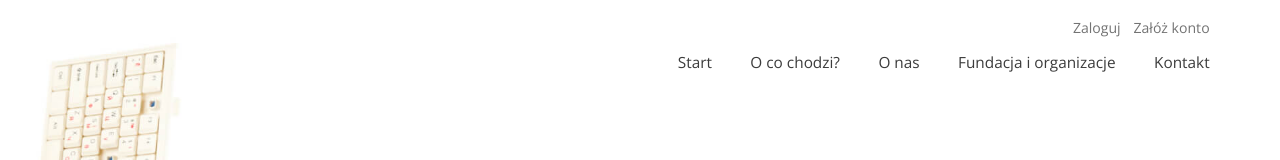
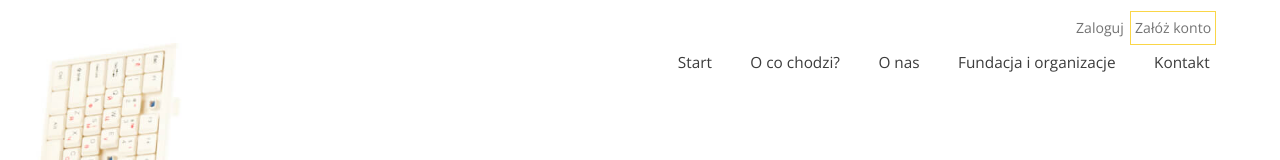
Before and after one commit to not-capuleti/oddaj-rzeczy, a React (Create React App) app: page /#/ in a window 1280 px wide. Shown: the top 160 px of the page. Built offline with nearby package versions, Linux system fonts and the light colour scheme.

Commit message:
Border added to sign-in btn in the header section

```diff
--- a/src/components/Home/Header/Nav.js
+++ b/src/components/Home/Header/Nav.js
@@ -13,8 +13,8 @@ class Nav extends Component {
 
 		return (
 			<nav className="header__menu__nav">
-				{navElements.map((element) => (
-					<Link to={element.to} spy={true} smooth={true} offset={0} duration={500}>
+				{navElements.map((element, idx) => (
+					<Link key={`${element}_${idx}`} to={element.to} spy={true} smooth={true} offset={0} duration={500}>
 						{element.title}
 					</Link>
 				))}
--- a/src/components/Home/Header/TopMenu.js
+++ b/src/components/Home/Header/TopMenu.js
@@ -8,7 +8,9 @@ class TopMenu extends Component {
 			<Fragment>
 				<div className="header__menu">
 					<Link to="/logowanie">Zaloguj</Link>
-					<Link to="/rejestracja">Załóż konto</Link>
+					<Link id="sign-in" to="/rejestracja">
+						Załóż konto
+					</Link>
 					<Nav />
 				</div>
 			</Fragment>
--- a/src/scss/components/_header.scss
+++ b/src/scss/components/_header.scss
@@ -21,6 +21,10 @@
 			color: $login-btns-text-color;
 			font-size: 1.1vw;
 			padding: 0 .5vw;
+		}
+		#sign-in {
+			border: 1px solid $signin-btn-border;
+			padding: .5vw .3vw;
 		}
 		.header__menu__nav {
 			padding-top: 1.5vw;
@@ -58,6 +62,7 @@
 				font-family: $font-base;
 				font-weight: 300;
 				text-decoration: none;
+				text-align: center;
 				color: $header-text-color;
 				background-color: transparent;
 				border: .75px solid $header-text-color;
--- a/src/scss/settings/_colors.scss
+++ b/src/scss/settings/_colors.scss
@@ -3,4 +3,4 @@ $login-btns-text-color: #737373;
 $header-text-color: #3c3c3c;
 
 // Borders
-$login-btns-border: #fad648;
+$signin-btn-border: #fad648;
```
